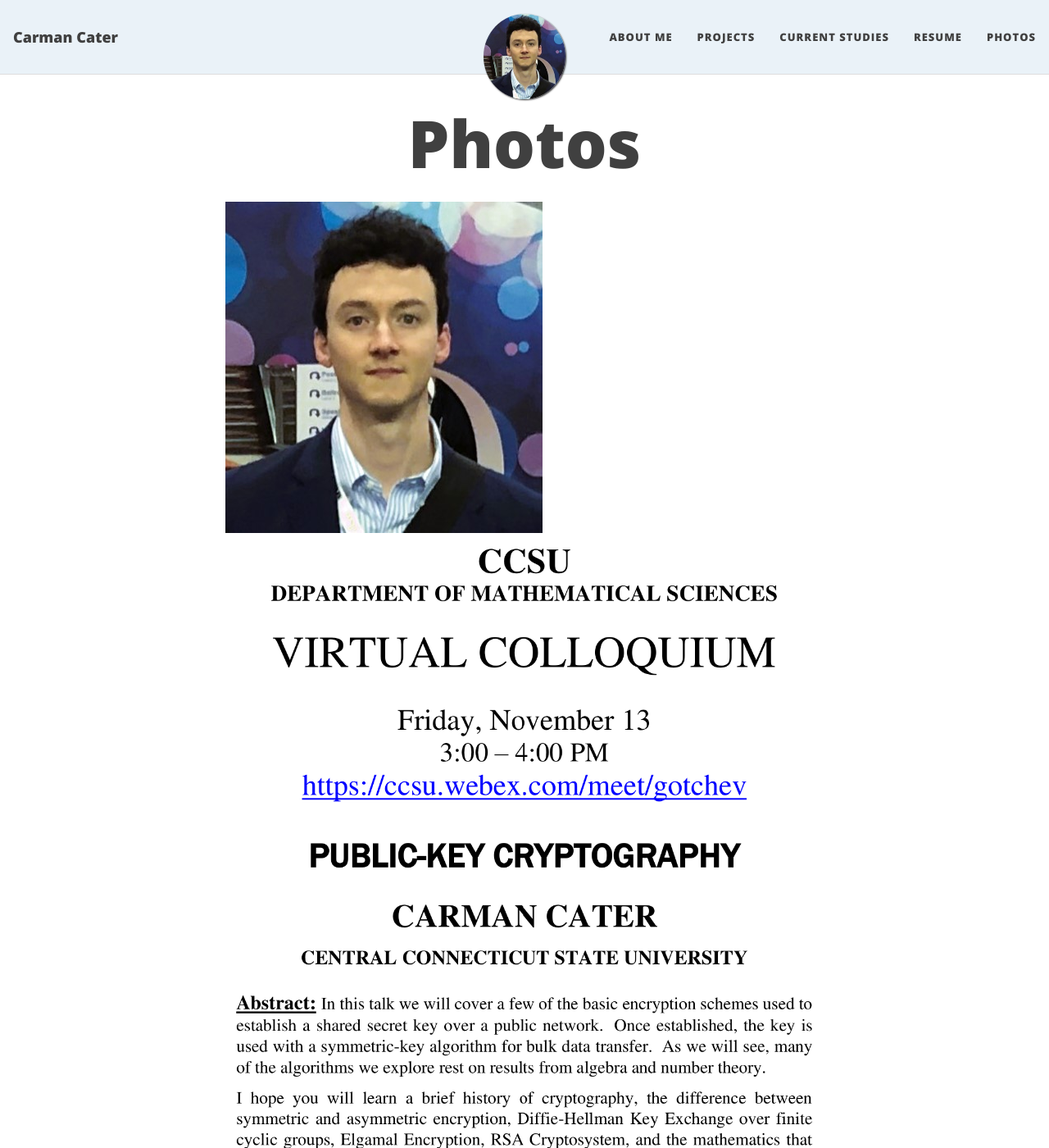
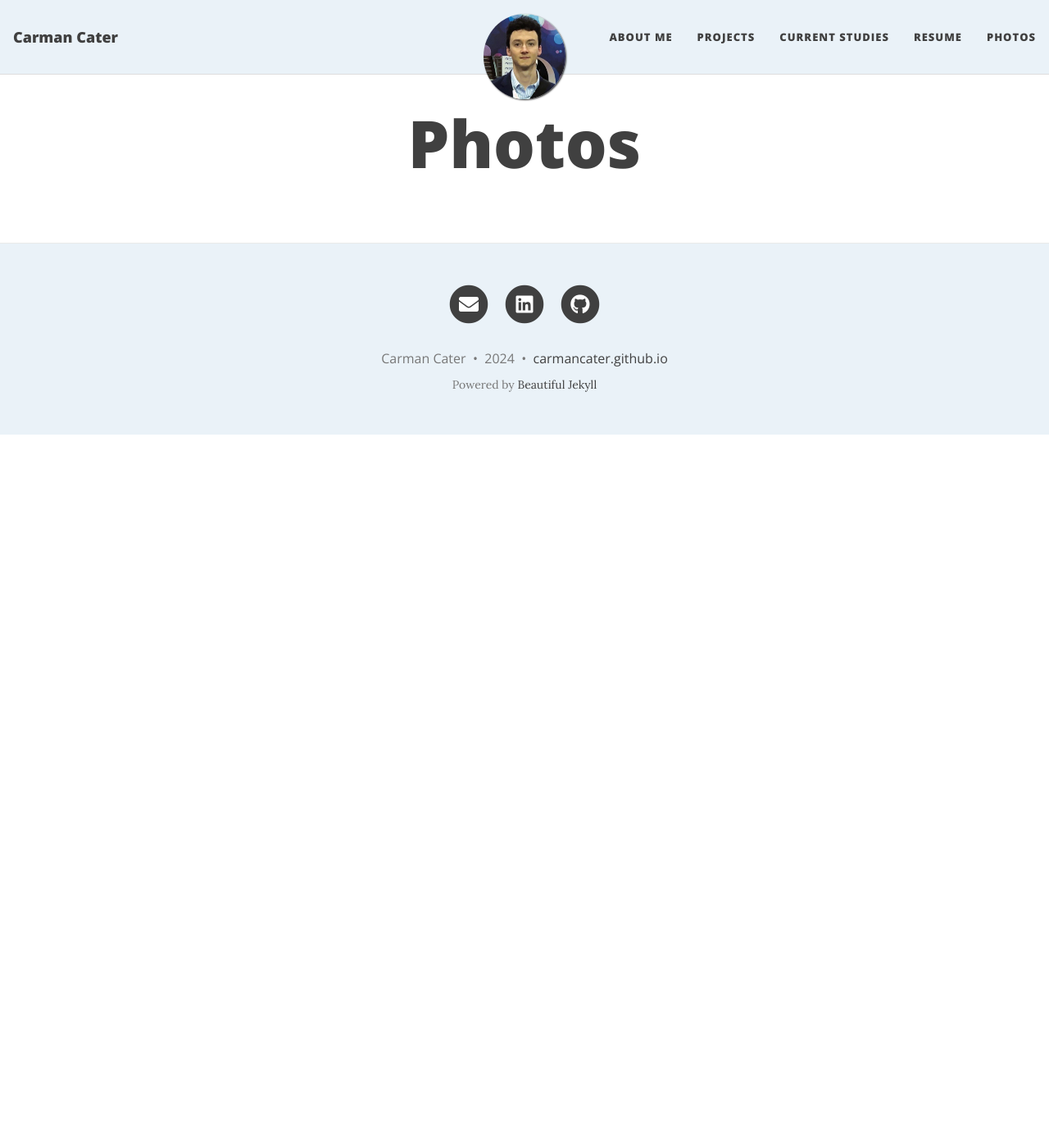
Before and after one commit to carmancater/carmancater.github.io, a Jekyll site: the page built from photos.html, in a window 1280 px wide and 1400 px high. Shown: the whole window at 82% size. Built offline with Jekyll 4.4.1, drawn with Linux system fonts in a browser that asks for light colours; nearby versions of some CDN libraries.

Commit message:
Update photos.html

```diff
--- a/photos.html
+++ b/photos.html
@@ -4,51 +4,3 @@ title: Photos
 subtitle:
 share-title: Carman Cater - Photos
 ---
-
-<!doctype html>
-<html lang="en">
-<head>
-    <meta charset="utf-8" />
-    <meta name="viewport" content="width=device-width, initial-scale=1">
-    <style>
-        html, body { position: relative; top: 0; left: 0; bottom: 0; right: 0; margin: 0; }
-
-        .tlightbox {
-            display: none;
-            padding-bottom: 3.125rem;
-        }
-
-        .tlightbox:target {
-            position: fixed;
-            top: 0;
-            right: 0;
-            bottom: 0;
-            left: 0;
-            display: grid;
-            place-items: center;
-            align-content: center;
-            background: white;
-            color: white;
-            border: 0;
-            z-index: 42;
-        }
-
-        .tlightbox IMG { /* to fit the whole image on small screen */
-/*             max-height: 100%; */
-            max-width: 100%;
-            max-height: 70vh;
-/*             max-width: 70vh; */
-        }
-
-    </style>
-</head>
-<body>
-
-    <a href="#CarmanCater.jpg"><img src="/assets/img/CarmanCater.jpg" alt=""></a>
-    <a href="../photos" class=tlightbox id=CarmanCater.jpg><img src="/assets/img/CarmanCater.jpg" alt=""></a>
-
-    <a href="#publicKeyCryptographyFlyer.png"><img src="/assets/img/publicKeyCryptographyFlyer.png" alt=""></a>
-    <a href="../photos" class=tlightbox id=publicKeyCryptographyFlyer.png><img src="/assets/img/publicKeyCryptographyFlyer.png" alt=""></a>
-
-</body>
-</html>
```
